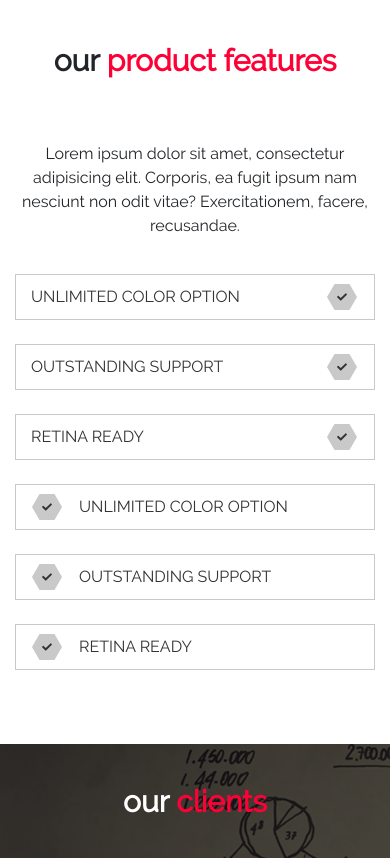
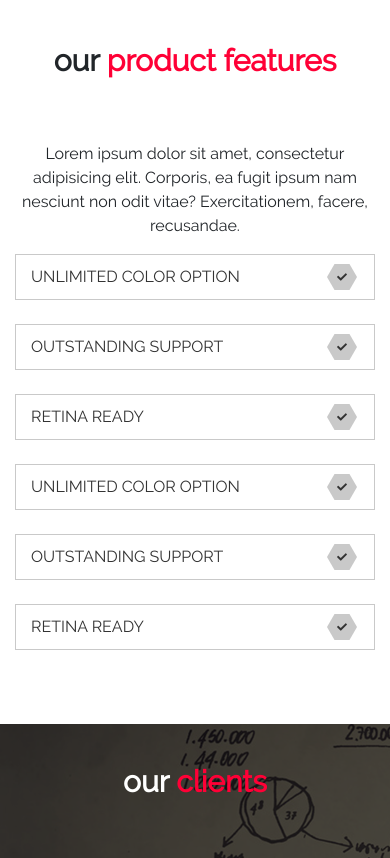
Before and after one commit to VirEgo/creativia, a website: page index.html in a window 390 px wide. Shown: the part 6667-7525 px from the top of the page. Drawn offline with nearby package versions, Linux system fonts and the light colour scheme.

Commit message:
fix styles

```diff
--- a/app/sass/layout/follow-section.scss
+++ b/app/sass/layout/follow-section.scss
@@ -1,4 +1,5 @@
 @import "../components/variables";
+@import "../components/mixin";
 .follow-section{
   color: $white;
   background: rgba(0, 0, 0, 0) url("../img/header-bg.png") 0% 0%;
@@ -14,6 +15,9 @@
     top: 0; right: 0; bottom: 0; left: 0;
     background-color: inherit;
     content: ' ';
+  }
+  .divider {
+    @include divider( -.65rem,$red-color);
   }
 }
 .follows {
--- a/app/sass/layout/product-features.scss
+++ b/app/sass/layout/product-features.scss
@@ -1,9 +1,13 @@
 @import "../components/variables";
 @import "../components/buttons";
 .product-features {
-  height: 70vh;
+  height: 80vh;
+
   @media screen and (max-width: 767px) {
     height: auto;
+    .section-description {
+      padding-bottom: 0;
+    }
   }
 }
 .product-features-header {
@@ -76,6 +80,10 @@
 .links-right {
   .link-item {
     justify-content: unset;
+    @media screen and (max-width: 767px) {
+      flex-direction: row-reverse;
+      justify-content: space-between;
+    }
   }
   .links-icon {
     margin-left: 3rem;
```
Also changed, not shown: app/css/layout/follow-section.css, app/css/layout/product-features.css, app/css/main.css.
